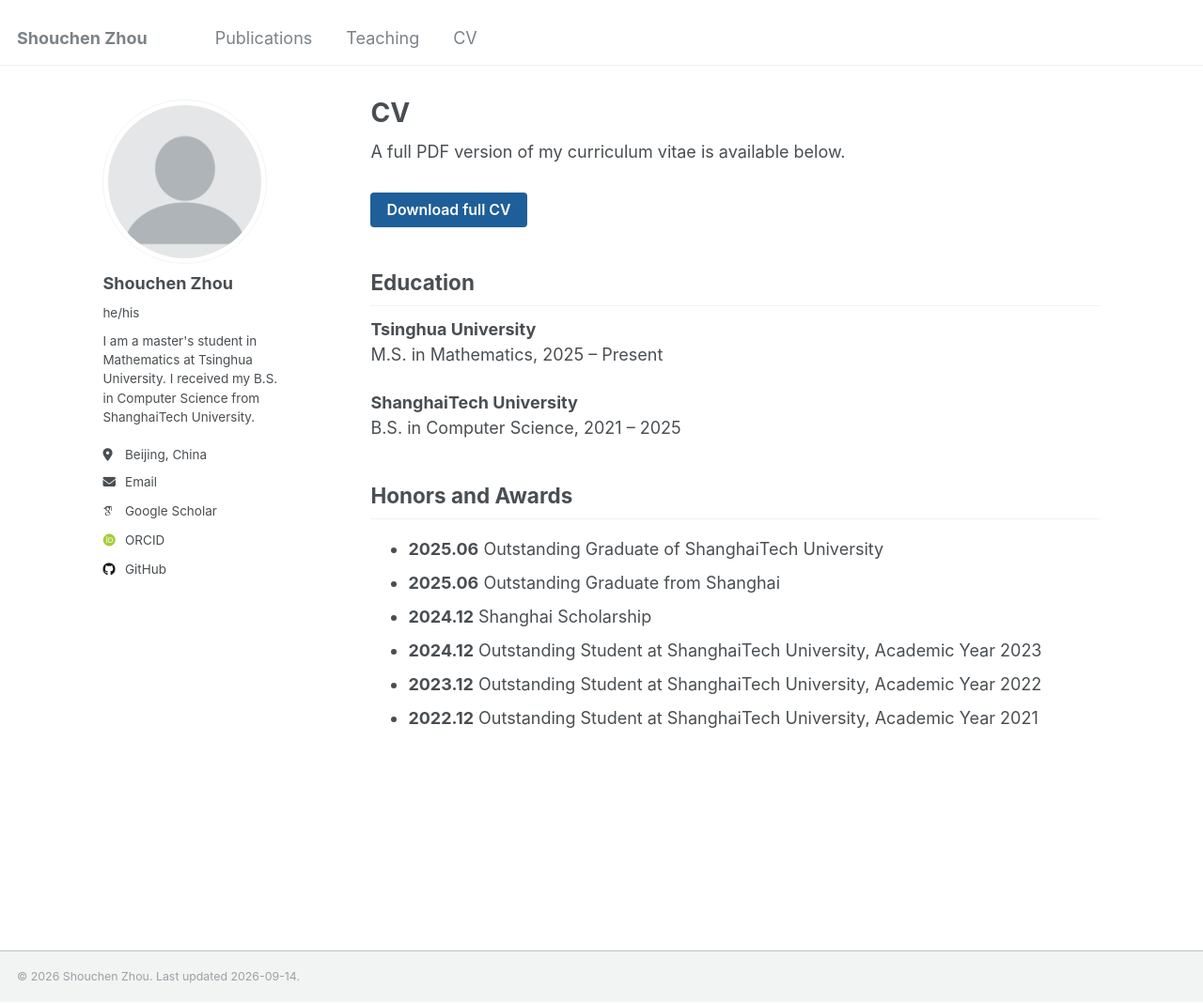
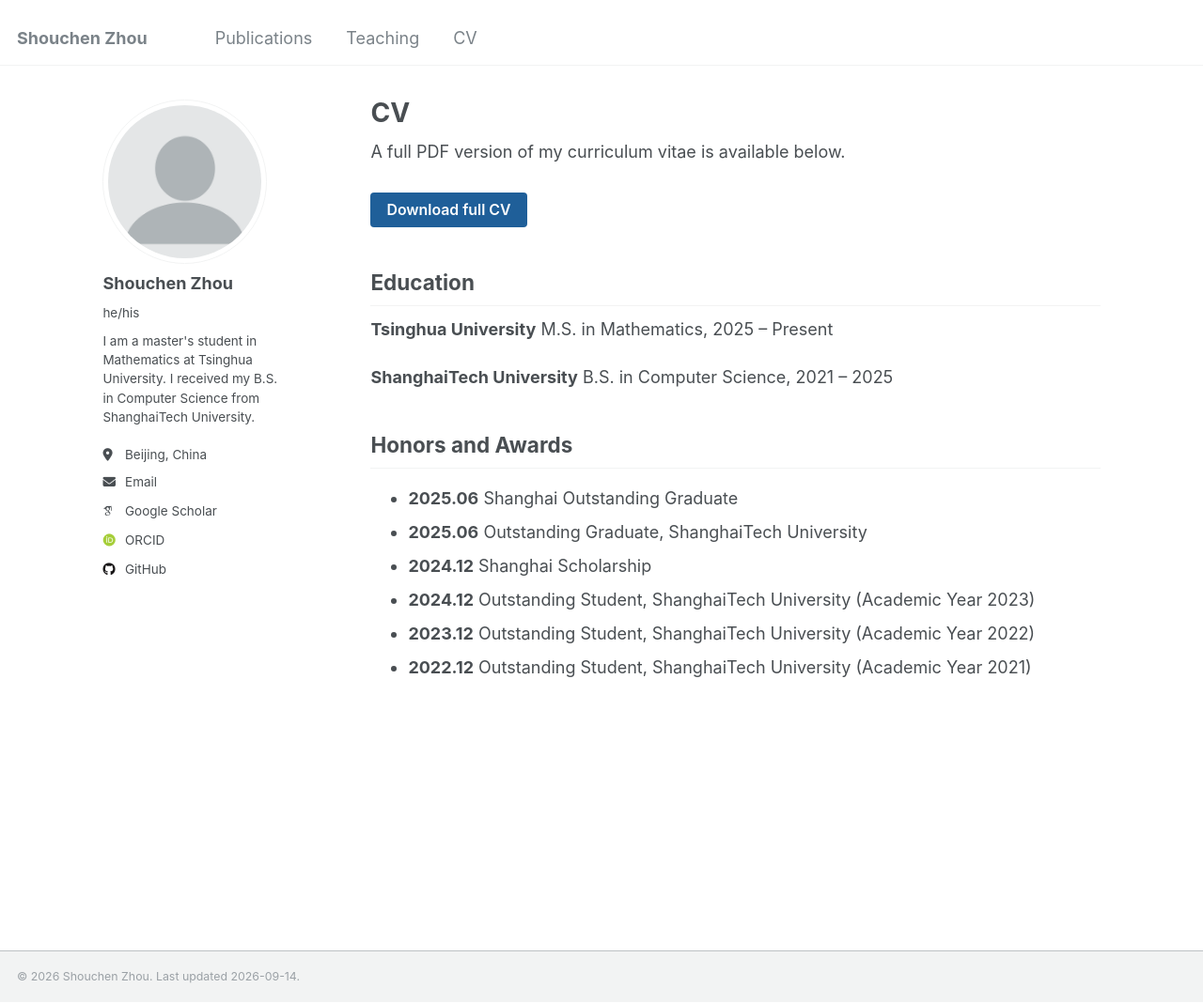
Before and after one commit to zsc2003/zsc2003.github.io, a Jekyll site: the page built from _pages/cv.md, in a window 1280 px wide and 1068 px high. Shown: the whole window at 94% size. Built offline with Jekyll 4.4.1, drawn with Linux system fonts in a browser that asks for light colours; some web fonts are replaced.

Commit message:
update cv

```diff
--- a/_pages/cv.md
+++ b/_pages/cv.md
@@ -23,9 +23,9 @@
 
 ## Honors and Awards
 
-- **2025.06** Outstanding Graduate of ShanghaiTech University
-- **2025.06** Outstanding Graduate from Shanghai
+- **2025.06** Shanghai Outstanding Graduate
+- **2025.06** Outstanding Graduate, ShanghaiTech University
 - **2024.12** Shanghai Scholarship
-- **2024.12** Outstanding Student at ShanghaiTech University, Academic Year 2023
-- **2023.12** Outstanding Student at ShanghaiTech University, Academic Year 2022
-- **2022.12** Outstanding Student at ShanghaiTech University, Academic Year 2021
+- **2024.12** Outstanding Student, ShanghaiTech University (Academic Year 2023)
+- **2023.12** Outstanding Student, ShanghaiTech University (Academic Year 2022)
+- **2022.12** Outstanding Student, ShanghaiTech University (Academic Year 2021)
```
Also changed, not shown: 1 other file.
